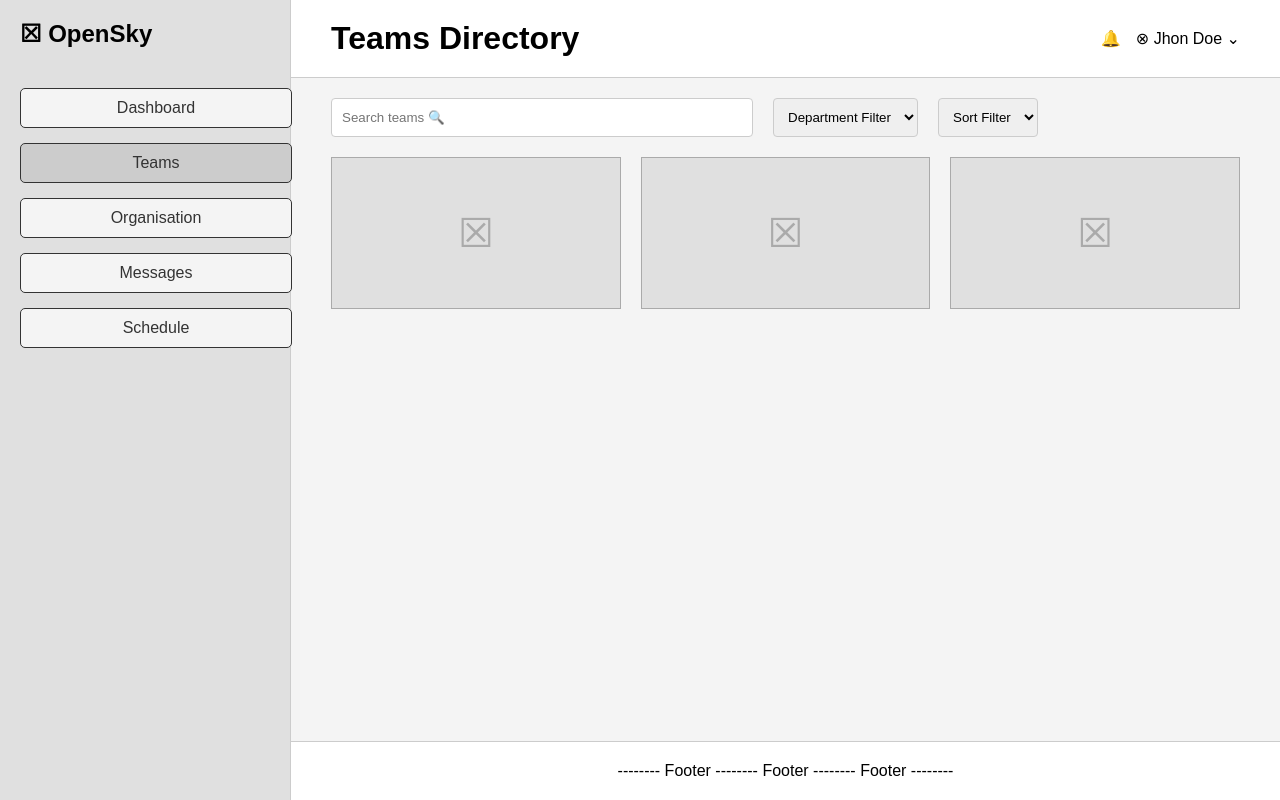
After one commit to shawsuraj/sky-portal, a Django app: page /teams/ in a window 1280 px wide. The commit adds this page. Run offline with Django 5.2, Linux system fonts and the light colour scheme.

Commit message:
FrontEnd Teams

```diff
--- /dev/null
+++ b/apps/teams/urls.py
@@ -0,0 +1,9 @@
+from django.urls import path
+from . import views
+
+app_name = 'teams' # This fixes the "namespace" error!
+
+urlpatterns = [
+    # This says: when someone goes to /teams/, run the 'teams_list' view
+    path('', views.views_list, name='teams_list'),
+]
--- a/apps/teams/views.py
+++ b/apps/teams/views.py
@@ -1,3 +1,4 @@
 from django.shortcuts import render
 
-# Create your views here.
+def views_list(request):
+    return render(request, 'teams/teams.html')
--- a/config/urls.py
+++ b/config/urls.py
@@ -15,11 +15,13 @@ Including another URLconf
     2. Add a URL to urlpatterns:  path('blog/', include('blog.urls'))
 """
 from django.contrib import admin
-from django.urls import path
+from django.urls import path, include
+
 
 from apps.core import views
 
 urlpatterns = [
     path('admin/', admin.site.urls),
-    path("",views.home, name="home")
+    path("",views.home, name="home"),
+    path('teams/', include('apps.teams.urls')),
 ]
--- a/templates/teams/index.html
+++ /dev/null
@@ -1 +0,0 @@
-<!-- Placeholder: teams page -->
--- /dev/null
+++ b/templates/teams/teams.html
@@ -0,0 +1,161 @@
+<!-- Placeholder: teams page --><!DOCTYPE html>
+<html lang="en">
+<head>
+    <meta charset="UTF-8">
+    <title>Teams Directory - OpenSky</title>
+    <style>
+        /* 1. Basic Page Setup */
+        body {
+            margin: 0;
+            font-family: Arial, sans-serif;
+            background-color: #f4f4f4;
+            display: flex;
+            height: 100vh; /* Takes up full screen height */
+        }
+
+        /* 2. Sidebar Styles */
+        .sidebar {
+            width: 250px;
+            background-color: #e0e0e0;
+            padding: 20px;
+            border-right: 1px solid #ccc;
+        }
+        .logo {
+            font-size: 24px;
+            font-weight: bold;
+            margin-bottom: 40px;
+            display: flex;
+            align-items: center;
+        }
+        .nav-btn {
+            display: block;
+            width: 100%;
+            padding: 10px;
+            margin-bottom: 15px;
+            background-color: #f4f4f4;
+            border: 1px solid #333;
+            border-radius: 5px;
+            text-align: center;
+            text-decoration: none;
+            color: #333;
+        }
+        .nav-btn.active {
+            background-color: #ccc; /* Darker for the active 'Teams' page */
+        }
+
+        /* 3. Main Content Area */
+        .main-content {
+            flex-grow: 1; /* Takes up the rest of the space */
+            display: flex;
+            flex-direction: column;
+        }
+
+        /* 4. Header Styles */
+        .header {
+            background-color: white;
+            padding: 20px 40px;
+            display: flex;
+            justify-content: space-between;
+            align-items: center;
+            border-bottom: 1px solid #ccc;
+        }
+        .header h1 {
+            margin: 0;
+        }
+        .user-profile {
+            display: flex;
+            align-items: center;
+            gap: 15px;
+        }
+
+        /* 5. Toolbar (Search & Filters) */
+        .toolbar {
+            padding: 20px 40px;
+            display: flex;
+            gap: 20px;
+        }
+        .toolbar input, .toolbar select {
+            padding: 10px;
+            border: 1px solid #ccc;
+            border-radius: 4px;
+        }
+        .search-bar {
+            flex-grow: 1; /* Makes the search bar wider */
+            max-width: 400px;
+        }
+
+        /* 6. Grid for Team Cards */
+        .teams-grid {
+            padding: 0 40px;
+            display: grid;
+            grid-template-columns: repeat(3, 1fr); /* 3 equal columns */
+            gap: 20px;
+        }
+        .card {
+            background-color: #e0e0e0;
+            height: 150px;
+            border: 1px solid #aaa;
+            display: flex;
+            justify-content: center;
+            align-items: center;
+            font-size: 40px;
+            color: #aaa;
+        }
+
+        /* 7. Footer */
+        .footer {
+            margin-top: auto; /* Pushes footer to the bottom */
+            text-align: center;
+            padding: 20px;
+            background-color: white;
+            border-top: 1px solid #ccc;
+        }
+    </style>
+</head>
+<body>
+
+    <aside class="sidebar">
+        <div class="logo">
+            <span>☒ OpenSky</span>
+        </div>
+        <a href="#" class="nav-btn">Dashboard</a>
+        <a href="#" class="nav-btn active">Teams</a>
+        <a href="#" class="nav-btn">Organisation</a>
+        <a href="#" class="nav-btn">Messages</a>
+        <a href="#" class="nav-btn">Schedule</a>
+    </aside>
+
+    <main class="main-content">
+
+        <header class="header">
+            <h1>Teams Directory</h1>
+            <div class="user-profile">
+                <span>🔔</span>
+                <span>⊗ Jhon Doe ⌄</span>
+            </div>
+        </header>
+
+        <div class="toolbar">
+            <input type="text" class="search-bar" placeholder="Search teams 🔍">
+            <select>
+                <option>Department Filter</option>
+            </select>
+            <select>
+                <option>Sort Filter</option>
+            </select>
+        </div>
+
+        <div class="teams-grid">
+            <div class="card">☒</div>
+            <div class="card">☒</div>
+            <div class="card">☒</div>
+        </div>
+
+        <footer class="footer">
+            -------- Footer -------- Footer -------- Footer --------
+        </footer>
+
+    </main>
+
+</body>
+</html>
```
Also changed, not shown: templates/base.html (+20 -0 lines).
